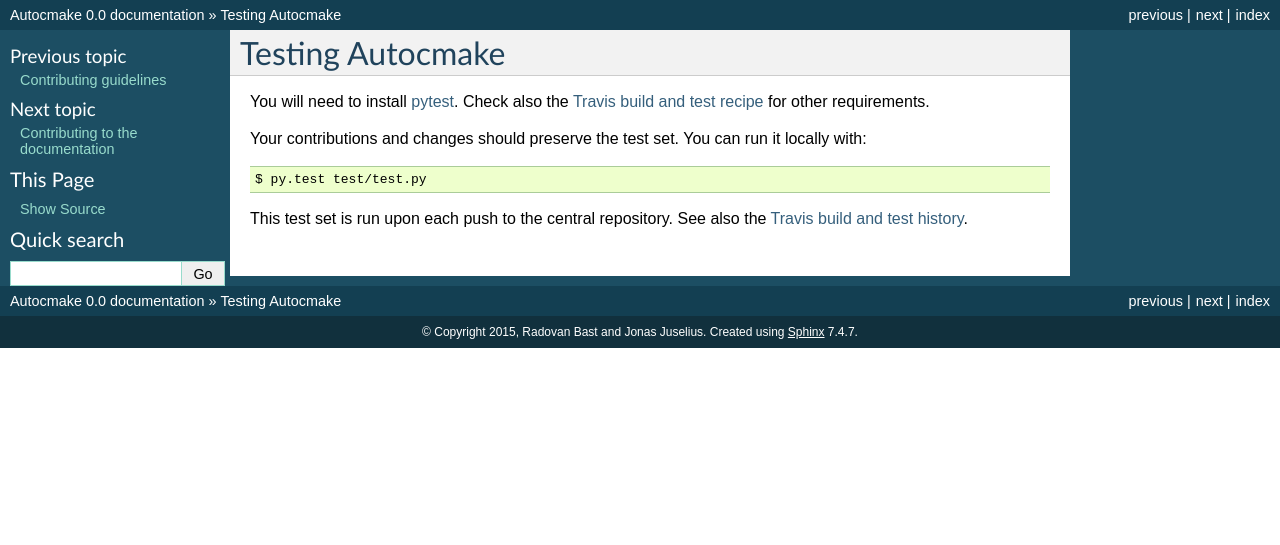
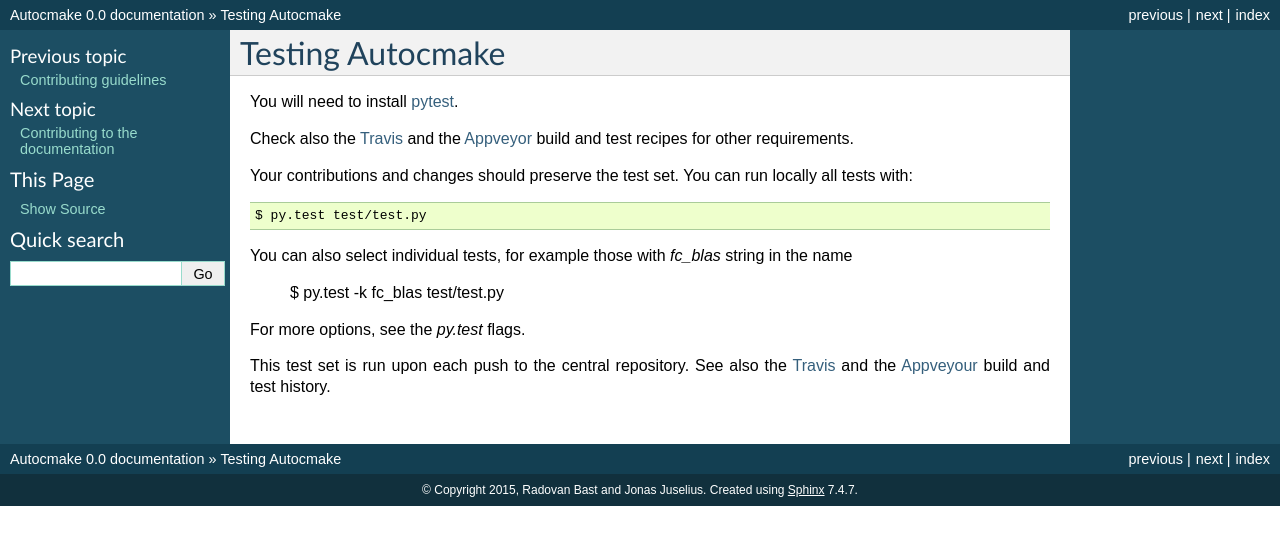
Before and after one commit to dev-cafe/autocmake, a Sphinx documentation site: the page built from doc/contributors/testing.rst, in a window 1280 px wide. Shown: the top 545 px of the page. Built offline with Sphinx 7.4.7, drawn with Linux system fonts in a browser that asks for light colours.

Commit message:
Update testing.rst documentation

```diff
--- a/doc/contributors/testing.rst
+++ b/doc/contributors/testing.rst
@@ -4,12 +4,21 @@
 =================
 
 You will need to install `pytest <http://pytest.org/>`__.
-Check also the `Travis build and test recipe <https://github.com/scisoft/autocmake/blob/master/.travis.yml>`__
-for other requirements.
 
-Your contributions and changes should preserve the test set. You can run it locally with::
+Check also the `Travis  <https://github.com/scisoft/autocmake/blob/master/.travis.yml>`__
+and the `Appveyor <https://github.com/scisoft/autocmake/blob/master/appveyor.yml>`__
+build and test recipes for other requirements.
+
+Your contributions and changes should preserve the test set. You can run locally all tests with::
 
   $ py.test test/test.py
 
+You can also select individual tests, for example those with *fc_blas* string in the name
+
+  $ py.test -k fc_blas test/test.py
+
+For more options, see the *py.test* flags.
+
 This test set is run upon each push to the central repository.
-See also the `Travis build and test history <https://travis-ci.org/scisoft/autocmake/builds>`__.
+See also the `Travis <https://travis-ci.org/scisoft/autocmake/builds>`__ and the
+`Appveyour <https://ci.appveyor.com/project/bast/autocmake/history>`__  build and test history.
```
